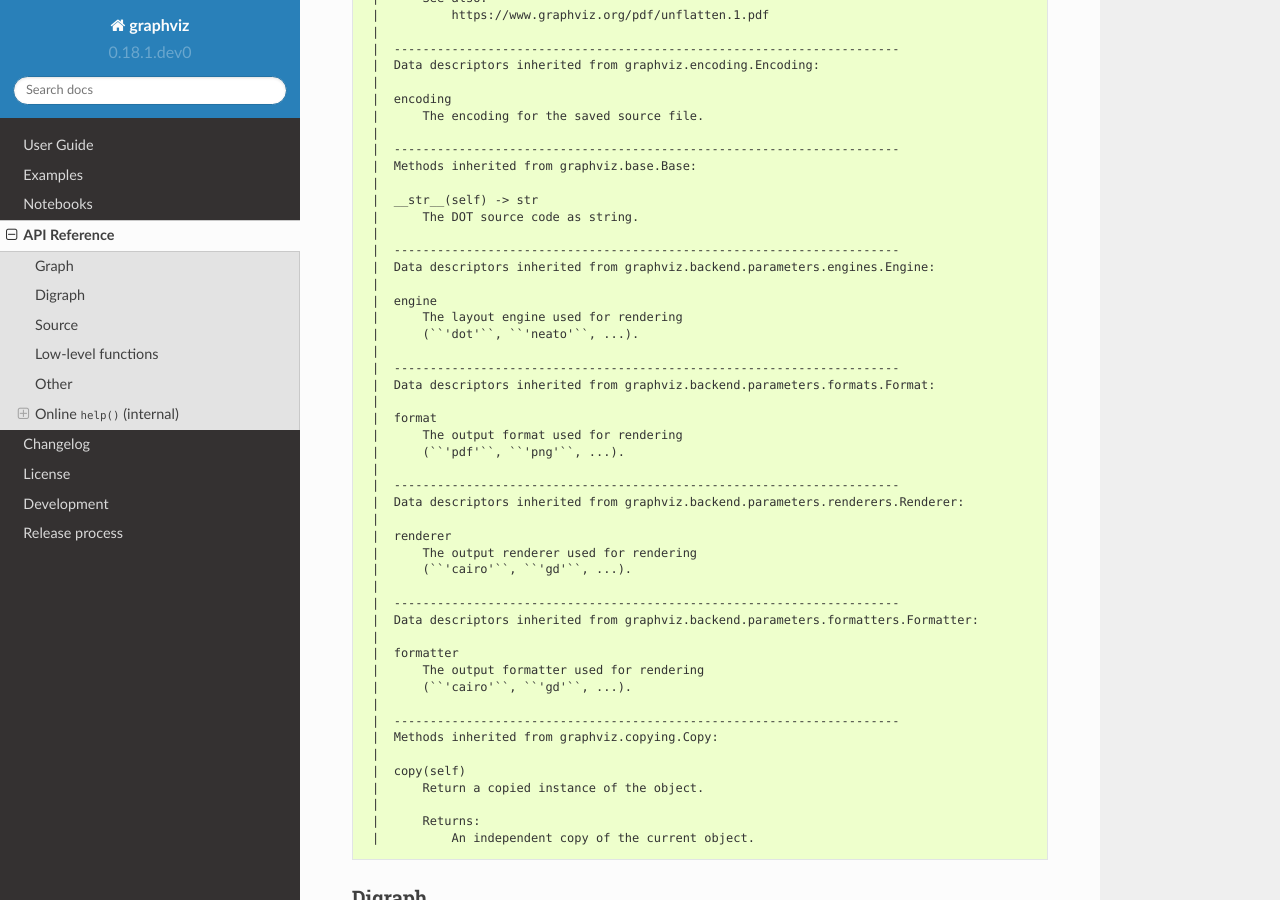
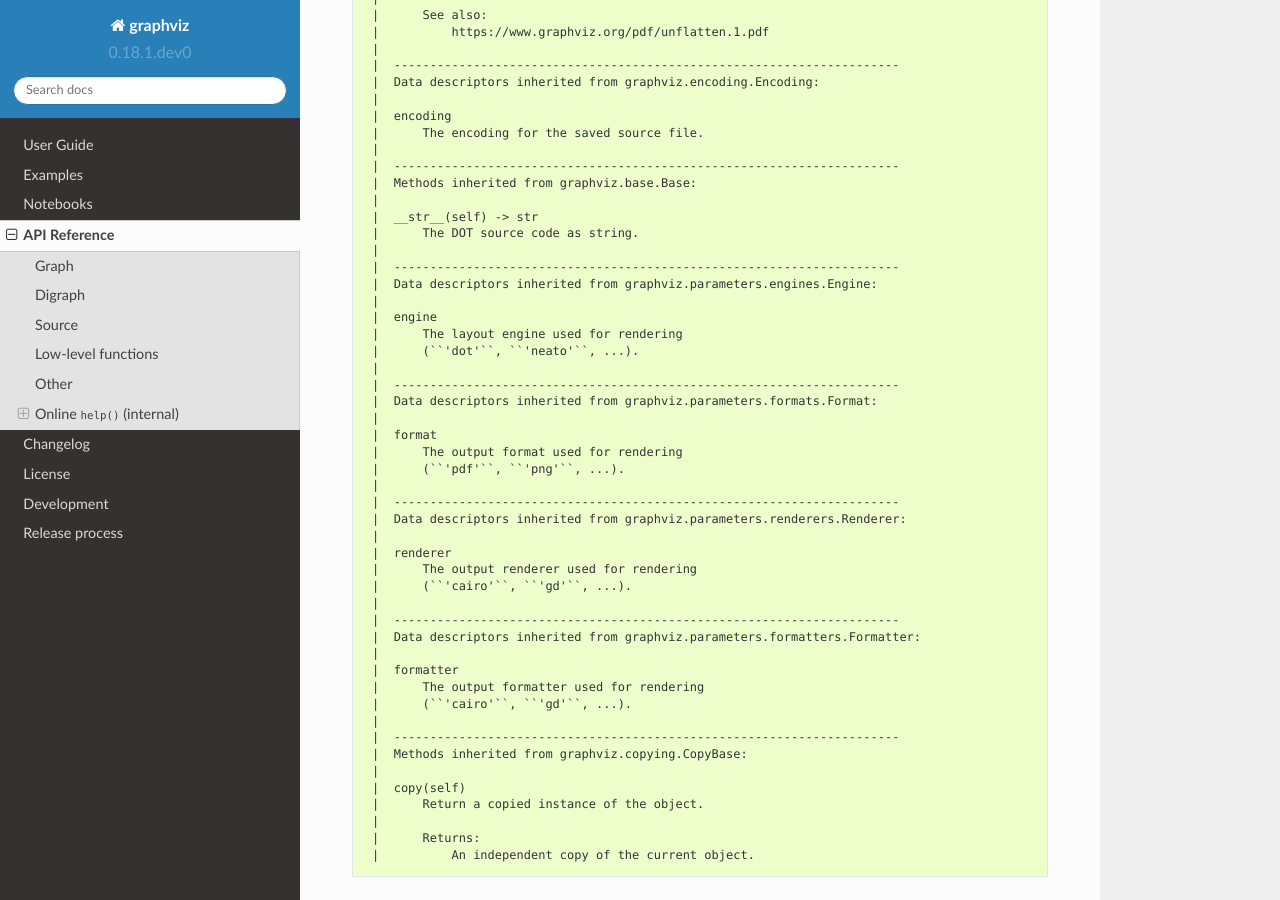
Before and after one commit to xflr6/graphviz, a Sphinx documentation site: the page built from docs/api.rst, in a window 1280 px wide and 900 px high, scrolled down 10726 px. Built offline with Sphinx 7.4.7 and the Read the Docs theme 2.0.0, drawn with Linux system fonts in a browser that asks for light colours; the version number is read from the project's files by our own code; some of the changed text lies outside the part shown.

Commit message:
rename to CopyBase, update help output

```diff
--- a/docs/api.rst
+++ b/docs/api.rst
@@ -206,12 +206,13 @@ https://github.com/xflr6/graphviz/blob/master/docs/api.rst#graph-1
      |      graphviz.base.LineIterable
      |      graphviz.backend.mixins.Render
      |      graphviz.backend.mixins.Pipe
-     |      graphviz.backend.mixins.Parameters
-     |      graphviz.backend.parameters.engines.Engine
-     |      graphviz.backend.parameters.formats.Format
-     |      graphviz.backend.parameters.renderers.Renderer
-     |      graphviz.backend.parameters.formatters.Formatter
-     |      graphviz.copying.Copy
+     |      graphviz.parameters.mixins.Parameters
+     |      graphviz.parameters.engines.Engine
+     |      graphviz.parameters.formats.Format
+     |      graphviz.parameters.renderers.Renderer
+     |      graphviz.parameters.formatters.Formatter
+     |      graphviz.parameters.base.ParameterBase
+     |      graphviz.copying.CopyBase
      |      graphviz.backend.mixins.View
      |      graphviz.backend.mixins.Unflatten
      |      builtins.object
@@ -563,35 +564,35 @@ https://github.com/xflr6/graphviz/blob/master/docs/api.rst#graph-1
      |      The DOT source code as string.
      |
      |  ----------------------------------------------------------------------
-     |  Data descriptors inherited from graphviz.backend.parameters.engines.Engine:
+     |  Data descriptors inherited from graphviz.parameters.engines.Engine:
      |
      |  engine
      |      The layout engine used for rendering
      |      (``'dot'``, ``'neato'``, ...).
      |
      |  ----------------------------------------------------------------------
-     |  Data descriptors inherited from graphviz.backend.parameters.formats.Format:
+     |  Data descriptors inherited from graphviz.parameters.formats.Format:
      |
      |  format
      |      The output format used for rendering
      |      (``'pdf'``, ``'png'``, ...).
      |
      |  ----------------------------------------------------------------------
-     |  Data descriptors inherited from graphviz.backend.parameters.renderers.Renderer:
+     |  Data descriptors inherited from graphviz.parameters.renderers.Renderer:
      |
      |  renderer
      |      The output renderer used for rendering
      |      (``'cairo'``, ``'gd'``, ...).
      |
      |  ----------------------------------------------------------------------
-     |  Data descriptors inherited from graphviz.backend.parameters.formatters.Formatter:
+     |  Data descriptors inherited from graphviz.parameters.formatters.Formatter:
      |
      |  formatter
      |      The output formatter used for rendering
      |      (``'cairo'``, ``'gd'``, ...).
      |
      |  ----------------------------------------------------------------------
-     |  Methods inherited from graphviz.copying.Copy:
+     |  Methods inherited from graphviz.copying.CopyBase:
      |
      |  copy(self)
      |      Return a copied instance of the object.
@@ -664,12 +665,13 @@ https://github.com/xflr6/graphviz/blob/master/docs/api.rst#digraph-1
      |      graphviz.base.LineIterable
      |      graphviz.backend.mixins.Render
      |      graphviz.backend.mixins.Pipe
-     |      graphviz.backend.mixins.Parameters
-     |      graphviz.backend.parameters.engines.Engine
-     |      graphviz.backend.parameters.formats.Format
-     |      graphviz.backend.parameters.renderers.Renderer
-     |      graphviz.backend.parameters.formatters.Formatter
-     |      graphviz.copying.Copy
+     |      graphviz.parameters.mixins.Parameters
+     |      graphviz.parameters.engines.Engine
+     |      graphviz.parameters.formats.Format
+     |      graphviz.parameters.renderers.Renderer
+     |      graphviz.parameters.formatters.Formatter
+     |      graphviz.parameters.base.ParameterBase
+     |      graphviz.copying.CopyBase
      |      graphviz.backend.mixins.View
      |      graphviz.backend.mixins.Unflatten
      |      builtins.object
@@ -1020,35 +1022,35 @@ https://github.com/xflr6/graphviz/blob/master/docs/api.rst#digraph-1
      |      The DOT source code as string.
      |
      |  ----------------------------------------------------------------------
-     |  Data descriptors inherited from graphviz.backend.parameters.engines.Engine:
+     |  Data descriptors inherited from graphviz.parameters.engines.Engine:
      |
      |  engine
      |      The layout engine used for rendering
      |      (``'dot'``, ``'neato'``, ...).
      |
      |  ----------------------------------------------------------------------
-     |  Data descriptors inherited from graphviz.backend.parameters.formats.Format:
+     |  Data descriptors inherited from graphviz.parameters.formats.Format:
      |
      |  format
      |      The output format used for rendering
      |      (``'pdf'``, ``'png'``, ...).
      |
      |  ----------------------------------------------------------------------
-     |  Data descriptors inherited from graphviz.backend.parameters.renderers.Renderer:
+     |  Data descriptors inherited from graphviz.parameters.renderers.Renderer:
      |
      |  renderer
      |      The output renderer used for rendering
      |      (``'cairo'``, ``'gd'``, ...).
      |
      |  ----------------------------------------------------------------------
-     |  Data descriptors inherited from graphviz.backend.parameters.formatters.Formatter:
+     |  Data descriptors inherited from graphviz.parameters.formatters.Formatter:
      |
      |  formatter
      |      The output formatter used for rendering
      |      (``'cairo'``, ``'gd'``, ...).
      |
      |  ----------------------------------------------------------------------
-     |  Methods inherited from graphviz.copying.Copy:
+     |  Methods inherited from graphviz.copying.CopyBase:
      |
      |  copy(self)
      |      Return a copied instance of the object.
@@ -1109,12 +1111,13 @@ https://github.com/xflr6/graphviz/blob/master/docs/api.rst#source-1
      |      graphviz.base.LineIterable
      |      graphviz.backend.mixins.Render
      |      graphviz.backend.mixins.Pipe
-     |      graphviz.backend.mixins.Parameters
-     |      graphviz.backend.parameters.engines.Engine
-     |      graphviz.backend.parameters.formats.Format
-     |      graphviz.backend.parameters.renderers.Renderer
-     |      graphviz.backend.parameters.formatters.Formatter
-     |      graphviz.copying.Copy
+     |      graphviz.parameters.mixins.Parameters
+     |      graphviz.parameters.engines.Engine
+     |      graphviz.parameters.formats.Format
+     |      graphviz.parameters.renderers.Renderer
+     |      graphviz.parameters.formatters.Formatter
+     |      graphviz.parameters.base.ParameterBase
+     |      graphviz.copying.CopyBase
      |      graphviz.backend.mixins.View
      |      graphviz.backend.mixins.Unflatten
      |      builtins.object
@@ -1373,35 +1376,35 @@ https://github.com/xflr6/graphviz/blob/master/docs/api.rst#source-1
      |      list of weak references to the object (if defined)
      |
      |  ----------------------------------------------------------------------
-     |  Data descriptors inherited from graphviz.backend.parameters.engines.Engine:
+     |  Data descriptors inherited from graphviz.parameters.engines.Engine:
      |
      |  engine
      |      The layout engine used for rendering
      |      (``'dot'``, ``'neato'``, ...).
      |
      |  ----------------------------------------------------------------------
-     |  Data descriptors inherited from graphviz.backend.parameters.formats.Format:
+     |  Data descriptors inherited from graphviz.parameters.formats.Format:
      |
      |  format
      |      The output format used for rendering
      |      (``'pdf'``, ``'png'``, ...).
      |
      |  ----------------------------------------------------------------------
-     |  Data descriptors inherited from graphviz.backend.parameters.renderers.Renderer:
+     |  Data descriptors inherited from graphviz.parameters.renderers.Renderer:
      |
      |  renderer
      |      The output renderer used for rendering
      |      (``'cairo'``, ``'gd'``, ...).
      |
      |  ----------------------------------------------------------------------
-     |  Data descriptors inherited from graphviz.backend.parameters.formatters.Formatter:
+     |  Data descriptors inherited from graphviz.parameters.formatters.Formatter:
      |
      |  formatter
      |      The output formatter used for rendering
      |      (``'cairo'``, ``'gd'``, ...).
      |
      |  ----------------------------------------------------------------------
-     |  Methods inherited from graphviz.copying.Copy:
+     |  Methods inherited from graphviz.copying.CopyBase:
      |
      |  copy(self)
      |      Return a copied instance of the object.
```
Also changed, not shown: 4 other files.
